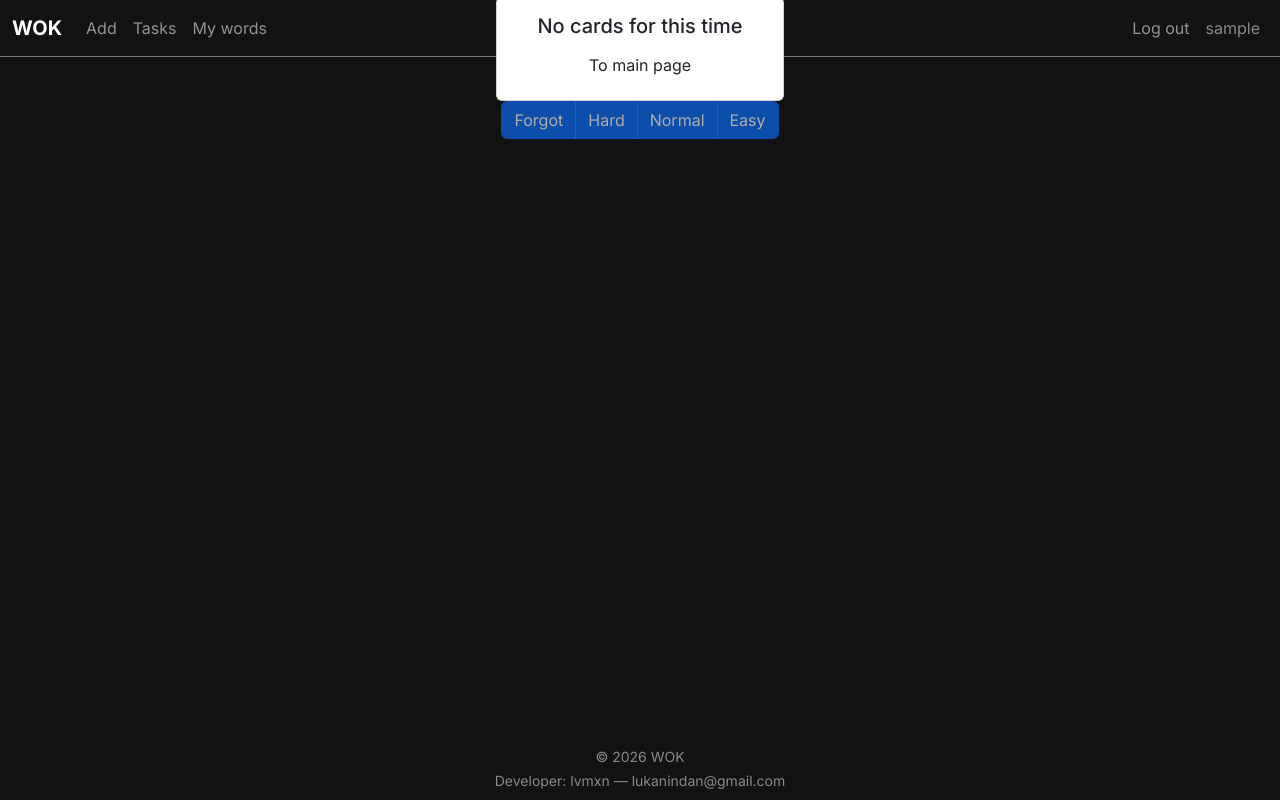
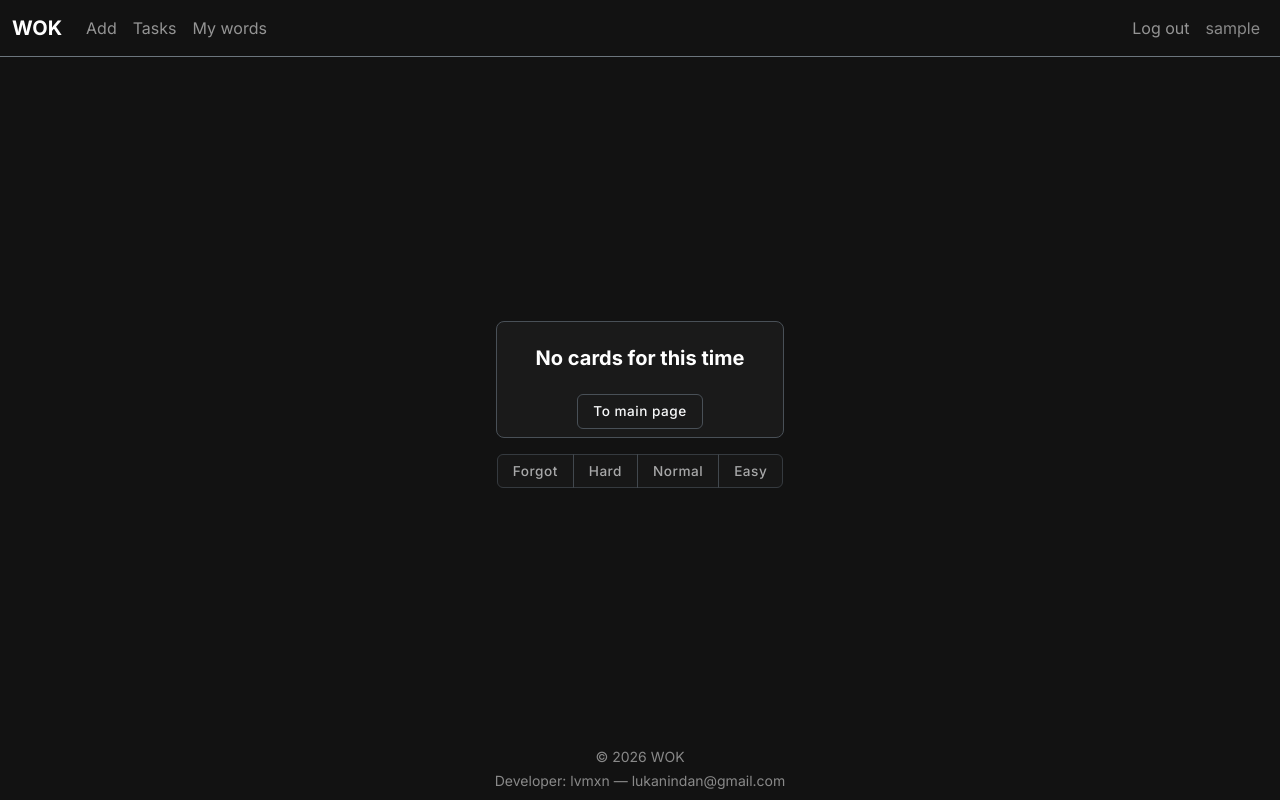
Before and after one commit to lvmxn/wok, a Flask app: page /flashcards in a window 1280 px wide. Run offline with Flask 3, Linux system fonts and the light colour scheme; the visitor is signed in with stand-in values (Sample User, id 1); data comes from the database, SQL or seed files in the repository; data that the repository does not hold is empty.

Commit message:
feat: fix some bugs and redesign

```diff
--- a/templates/flashcards.html
+++ b/templates/flashcards.html
@@ -5,18 +5,18 @@
 {% endblock %}
 
 {% block main %}
-    <div class="container min-vh-100 d-flex flex-column align-items-center main-content">
-        <div class="card" style="width: 18rem;">
-            <div class="card-body">
-                <h5 class="card-title" id="flashcard-text"></h5>
-                <a href="#" class="btn" id="toggle-btn">Show translation</a>
+    <div class="container min-vh-100 d-flex flex-column align-items-center main-content justify-content-center">
+        <div class="card card-mono mx-auto my-3" style="width: 18rem;">
+            <div class="card-body py-2 px-3">
+                <h5 style="font-weight: 650" class="card-title py-3" id="flashcard-text"></h5>
+                <a href="#" class="btn btn-mono-outline btn-normal-case" id="toggle-btn">Show translation</a>
             </div>
         </div>
-    <div class="btn-group" role="group" aria-label="Basic example">
-        <button type="button" class="btn btn-primary" onclick="answer('forgot')">Forgot</button>
-        <button type="button" class="btn btn-primary" onclick="answer('hard')">Hard</button>
-        <button type="button" class="btn btn-primary" onclick="answer('normal')">Normal</button>
-        <button type="button" class="btn btn-primary" onclick="answer('easy')">Easy</button>
+    <div class="btn-group" role="group">
+        <button type="button" class="btn btn-primary btn-mono-outline btn-normal-case" onclick="answer('forgot')">Forgot</button>
+        <button type="button" class="btn btn-primary btn-mono-outline btn-normal-case" onclick="answer('hard')">Hard</button>
+        <button type="button" class="btn btn-primary btn-mono-outline btn-normal-case" onclick="answer('normal')">Normal</button>
+        <button type="button" class="btn btn-primary btn-mono-outline btn-normal-case" onclick="answer('easy')">Easy</button>
     </div>
     </div>
 
@@ -27,19 +27,14 @@
         let word = '';
         let translation = '';
         let finish = false;
-        if (words.length == 0)
-        {
+        document.addEventListener('DOMContentLoaded', function() {
+            if (words.length === 0) {
                 exit("empty");
-        }
-        else
-        {
+            } else {
                 word = words[num].word;
                 translation = words[num].translation;
+                document.getElementById('flashcard-text').textContent = word;
             }
-
-        document.addEventListener('DOMContentLoaded', function() {
-            document.getElementById('flashcard-text').textContent = word;
-        });
 
             document.getElementById('toggle-btn').addEventListener('click', function(e) {
                 if (finish) return;
@@ -53,6 +48,7 @@
                     this.textContent = "Show translation";
                 }
                 showingWord = !showingWord;
+            });
         });
 
         async function showNextCard() {
@@ -70,14 +66,16 @@
         }
 
         async function answer(quality) {
-            const response = await fetch('/flashcards', {
+            const currentWord = word;
+            showNextCard();
+            try {
+                await fetch('/flashcards', {
                     method: 'POST',
                     headers: { 'Content-Type': 'application/json' },
-                body: JSON.stringify({ word: word, quality: quality })
+                    body: JSON.stringify({ word: currentWord, quality: quality })
                 });
-
-            if (response.ok) {
-                showNextCard();
+            } catch (error) {
+                console.error("Net error:", error);
             }
         }
 
@@ -93,8 +91,9 @@
             }
         }
 
-        async function exit(reason)
+        function exit(reason)
         {
+            finish = true;
             if (reason == 'empty')
             {
                 word = "No cards for this time";
@@ -105,7 +104,6 @@
             }
             document.getElementById('flashcard-text').textContent = word;
             disable();
-            finish = true;
         }
         </script>
 {% endblock %}
```
Lines whose indentation alone changed are shown as unchanged.
